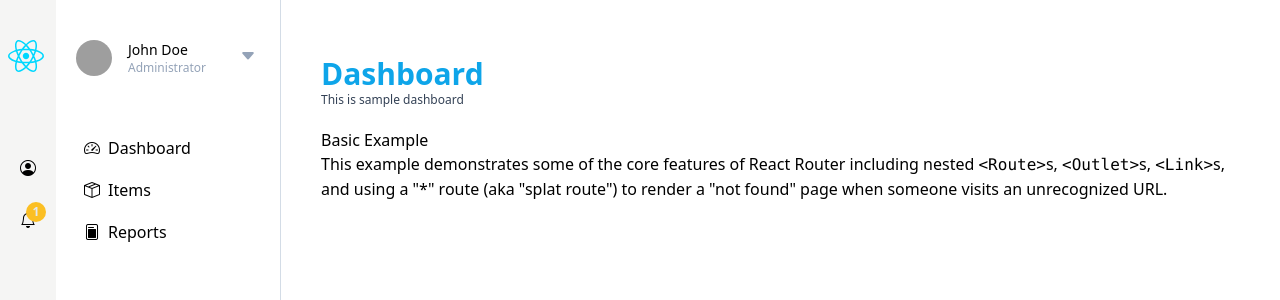
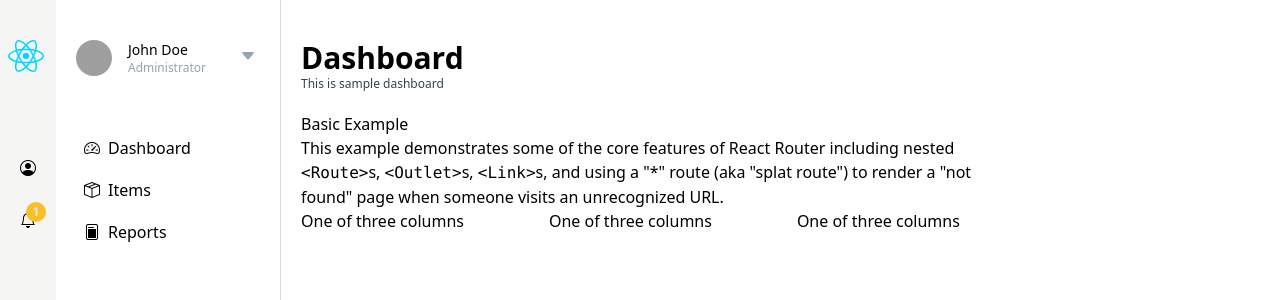
Before and after one commit to yogaxv/ashen-dashboard, a React (Vite) app: page / in a window 1280 px wide. Shown: the top 300 px of the page. Built offline with nearby package versions, Linux system fonts and the light colour scheme; grey boxes are pictures that could not be loaded.

Commit message:
HeaderPage

```diff
--- a/package.json
+++ b/package.json
@@ -9,6 +9,7 @@
     "preview": "vite preview"
   },
   "dependencies": {
+    "apexcharts": "^3.35.5",
     "bootstrap-icons": "^1.9.1",
     "react": "^18.2.0",
     "react-dom": "^18.2.0",
--- a/src/components/HeaderPage/HeaderPage.jsx
+++ b/src/components/HeaderPage/HeaderPage.jsx
@@ -1,7 +1,7 @@
 const HeaderPage = ({ name, description, className }) => {
   return (
     <header id="header" class={`${className}`}>
-      <h1 class="text-sky-500 dark:text-sky-400 text-2xl sm:text-3xl font-extrabold ">
+      <h1 class="text-2xl sm:text-3xl font-extrabold ">
         {name}
       </h1>
       <p class="text-xs text-slate-700 dark:text-slate-400">{description}</p>
--- a/src/components/Layouts/MasterLayout.jsx
+++ b/src/components/Layouts/MasterLayout.jsx
@@ -12,23 +12,35 @@ const MasterLayout = () => {
         <button
           type="button"
           class="toggle-button absolute ltr:-right-2 rtl:-left-2 top-8 cursor-pointer transition-opacity ease-in-out z-50"
-        >
-        </button>
+        ></button>
       </aside>
 
-      <main className="container px-10 py-14">
+      <main className="flex flex-row">
+        <section className="container pt-10 p-5">
+          <HeaderPage
+            name="Dashboard"
+            description="This is sample dashboard"
+            className="mb-5"
+          />
 
-        <HeaderPage name="Dashboard" description="This is sample dashboard" className="mb-5" />
+          <h1>Basic Example</h1>
 
-        <h1>Basic Example</h1>
+          <p>
+            This example demonstrates some of the core features of React Router
+            including nested <code>&lt;Route&gt;</code>s,{" "}
+            <code>&lt;Outlet&gt;</code>s, <code>&lt;Link&gt;</code>s, and using
+            a "*" route (aka "splat route") to render a "not found" page when
+            someone visits an unrecognized URL.
+          </p>
 
-        <p>
-          This example demonstrates some of the core features of React Router
-          including nested <code>&lt;Route&gt;</code>s,{" "}
-          <code>&lt;Outlet&gt;</code>s, <code>&lt;Link&gt;</code>s, and using a
-          "*" route (aka "splat route") to render a "not found" page when
-          someone visits an unrecognized URL.
-        </p>
+          <div className="grid grid-cols-3 gap-8">
+            <div>One of three columns</div>
+            <div>One of three columns</div>
+            <div>One of three columns</div>
+          </div>
+        </section>
+
+        <section className="md:w-4/12"></section>
       </main>
     </div>
   );
```
Also changed, not shown: 2 other files (tests, documents, lock files or other folders).
